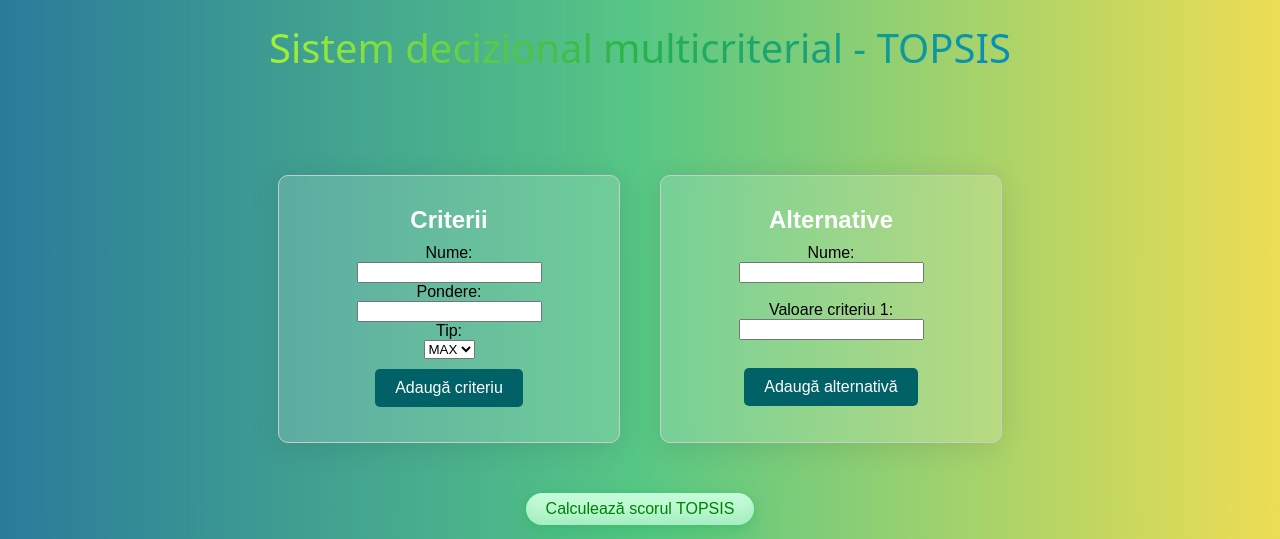
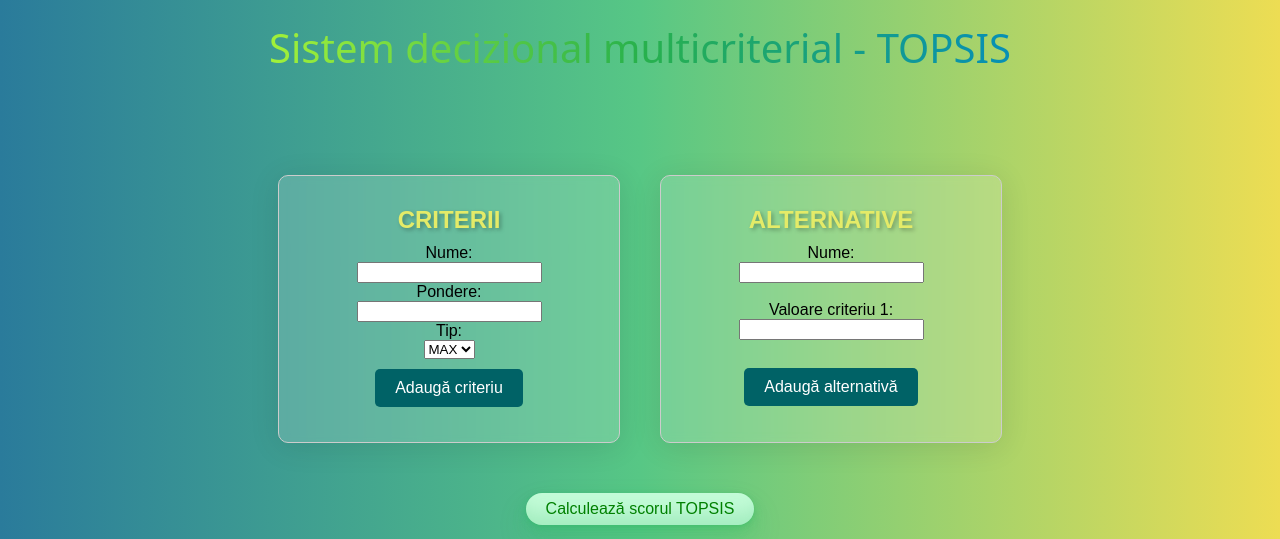
Before and after one commit to AnaMaria-Ghita/Multi-Criteria-Decision, a Flask app: page / in a window 1280 px wide. Shown: the top 539 px of the page. Run offline with Flask 3, Linux system fonts and the light colour scheme; some web fonts are replaced.

Commit message:
uppercase titles in the form

```diff
--- a/static/styles.css
+++ b/static/styles.css
@@ -79,7 +79,9 @@
     font-weight: bold;
     margin-bottom: 10px;
     margin-top: 10px;
-    color: #ffffff;
+    color: #e4eb68;
+    text-shadow: 2px 2px 4px rgba(0, 0, 0, 0.3);
+    text-transform: uppercase;
 }
 
 .submit {
```
